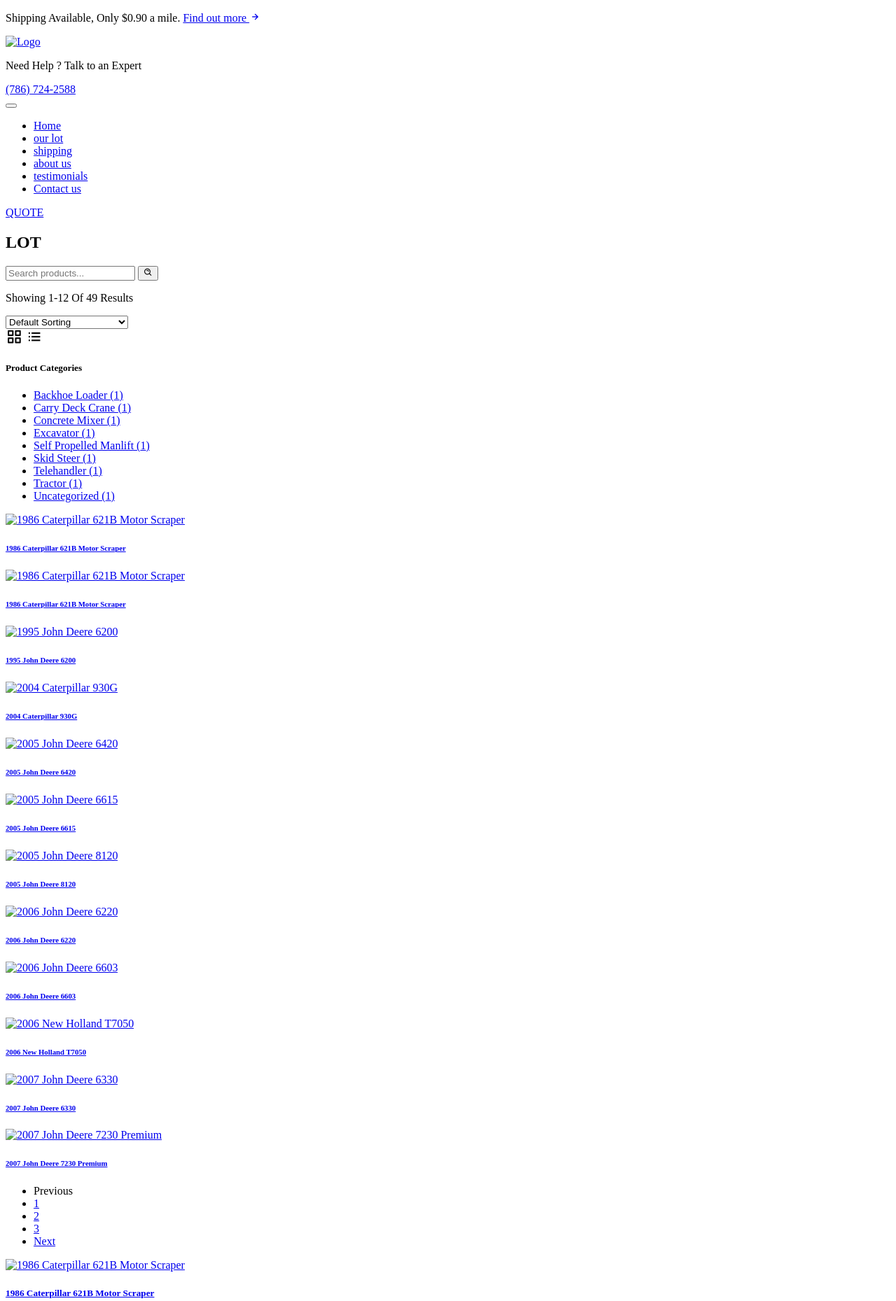
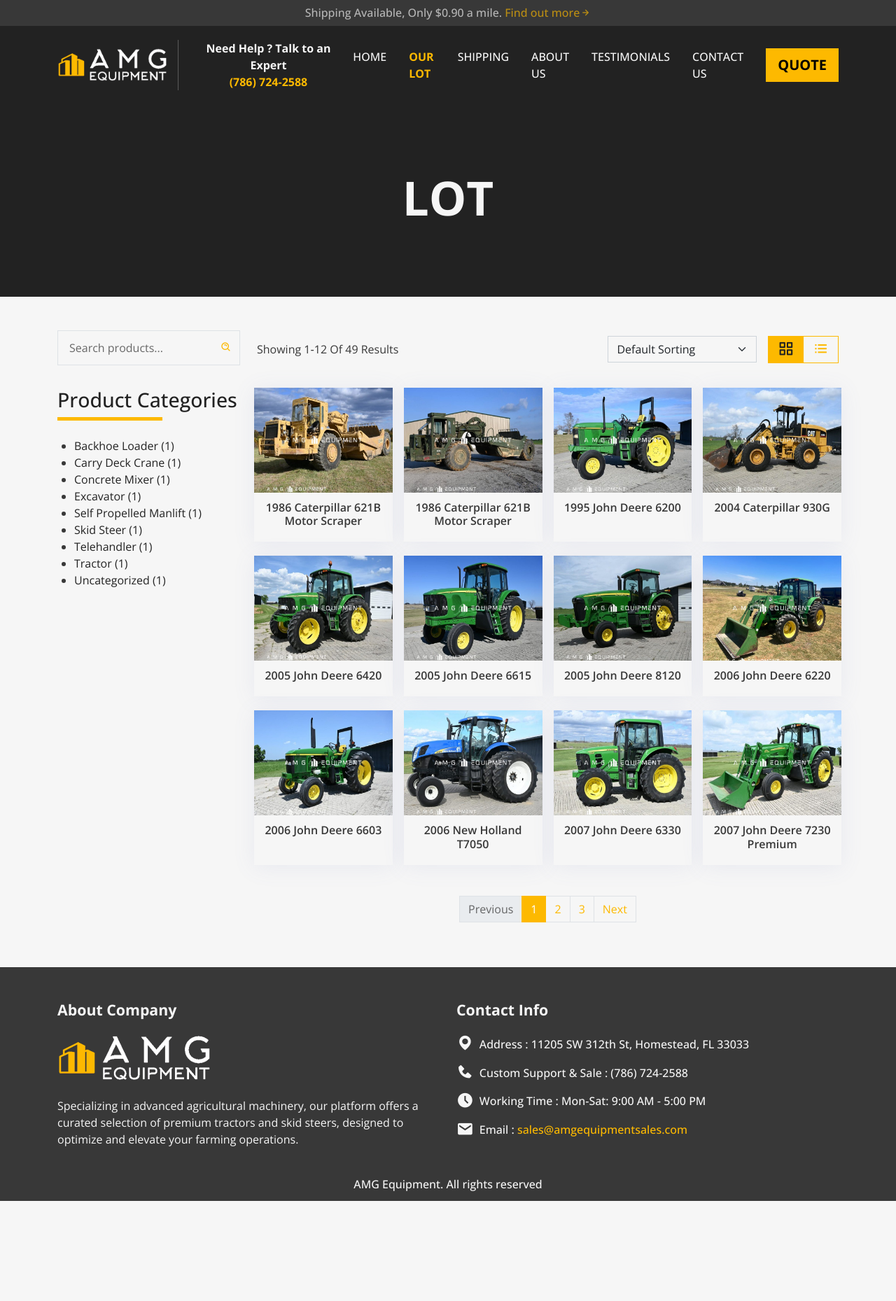
Before and after one commit to AmitDeka/AMG_Equipment, a website: page LOT.html in a window 1280 px wide. Shown: the top 1859 px of the page at 70% size. After the commit the page ends 1716 px from the top, so only its background shows below. Drawn offline with nearby package versions, Linux system fonts and the light colour scheme; the site is published under a folder, as on GitHub Pages, so addresses that start at the root find nothing.

Commit message:
Update 11.09

```diff
--- a/LOT.html
+++ b/LOT.html
@@ -5,27 +5,27 @@
     <meta name="viewport" content="width=device-width, initial-scale=1.0" />
     <title>LOT - AMG Equipments</title>
 
-    <link rel="stylesheet" href="/assets/style/css/global.css" />
+    <link rel="stylesheet" href="assets/style/css/global.css" />
 
     <!-- favicon starts here -->
     <link
       rel="apple-touch-icon"
       sizes="180x180"
-      href="/assets/images/favicon/apple-touch-icon.png" />
+      href="assets/images/favicon/apple-touch-icon.png" />
     <link
       rel="icon"
       type="image/png"
       sizes="32x32"
-      href="/assets/images/favicon/favicon-32x32.png" />
+      href="assets/images/favicon/favicon-32x32.png" />
     <link
       rel="icon"
       type="image/png"
       sizes="16x16"
-      href="/assets/images/favicon/favicon-16x16.png" />
-    <link rel="manifest" href="/assets/images/favicon/site.webmanifest" />
+      href="assets/images/favicon/favicon-16x16.png" />
+    <link rel="manifest" href="assets/images/favicon/site.webmanifest" />
     <link
       rel="mask-icon"
-      href="/assets/images/favicon/safari-pinned-tab.svg"
+      href="assets/images/favicon/safari-pinned-tab.svg"
       color="#5bbad5" />
     <meta name="msapplication-TileColor" content="#da532c" />
     <meta name="theme-color" content="#ffffff" />
@@ -38,12 +38,12 @@
     <!-- Icon library starts here -->
 
     <!-- select2 with bootstrap-5 starts here -->
-    <link href="/assets/libs/select2/select2.min.css" rel="stylesheet" />
-    <link href="/assets/libs/select2/select2-bootstrap5.css" rel="stylesheet" />
+    <link href="assets/libs/select2/select2.min.css" rel="stylesheet" />
+    <link href="assets/libs/select2/select2-bootstrap5.css" rel="stylesheet" />
     <!-- select2 with bootstrap-5 starts here -->
 
     <!-- jQuery library starts here -->
-    <script src="/assets/libs/jQuery/jquery_3.7.1.min.js"></script>
+    <script src="assets/libs/jQuery/jquery_3.7.1.min.js"></script>
     <!-- jQuery library starts here -->
   </head>
   <body>
@@ -53,7 +53,7 @@
         <p class="mb-0 text-center nav-top-bar_text">
           Shipping Available, Only $0.90 a mile.
           <a
-            href="/shipping.html"
+            href="shipping.html"
             class="text-decoration-none d-inline-flex align-items-center"
             >Find out more <i class="bx bx-right-arrow-alt"></i
           ></a>
@@ -62,9 +62,9 @@
     </div>
     <nav class="navbar navbar-expand-lg bg-dark">
       <div class="container">
-        <a class="navbar-brand" href="/">
+        <a class="navbar-brand" href="">
           <img
-            src="/assets/images/logo.png"
+            src="assets/images/logo.png"
             class="img-fluid me-xl-4"
             alt="Logo" />
         </a>
@@ -90,36 +90,34 @@
         <div class="collapse navbar-collapse" id="navbarTogglerDemo02">
           <ul class="navbar-nav ms-auto me-lg-4 mb-2 mb-lg-0">
             <li class="nav-item">
-              <a class="nav-link text-light text-uppercase" href="/">Home</a>
+              <a class="nav-link text-light text-uppercase" href="">Home</a>
             </li>
             <li class="nav-item">
               <a
                 class="nav-link text-light text-uppercase active"
-                href="/LOT.html"
+                href="LOT.html"
                 >our lot</a
               >
             </li>
             <li class="nav-item">
-              <a
-                class="nav-link text-light text-uppercase"
-                href="/shipping.html"
+              <a class="nav-link text-light text-uppercase" href="shipping.html"
                 >shipping</a
               >
             </li>
             <li class="nav-item">
-              <a class="nav-link text-light text-uppercase" href="/about.html"
+              <a class="nav-link text-light text-uppercase" href="about.html"
                 >about us</a
               >
             </li>
             <li class="nav-item">
               <a
                 class="nav-link text-light text-uppercase"
-                href="/testimonial.html"
+                href="testimonial.html"
                 >testimonials</a
               >
             </li>
             <li class="nav-item">
-              <a class="nav-link text-light text-uppercase" href="/contact.html"
+              <a class="nav-link text-light text-uppercase" href="contact.html"
                 >Contact us</a
               >
             </li>
@@ -206,47 +204,47 @@
             <div class="mt-4">
               <ul class="ps-6">
                 <li>
-                  <a href="/" class="text-decoration-none text-dark"
+                  <a href="" class="text-decoration-none text-dark"
                     >Backhoe Loader (<span>1</span>)</a
                   >
                 </li>
                 <li>
-                  <a href="/" class="text-decoration-none text-dark"
+                  <a href="" class="text-decoration-none text-dark"
                     >Carry Deck Crane (<span>1</span>)</a
                   >
                 </li>
                 <li>
-                  <a href="/" class="text-decoration-none text-dark"
+                  <a href="" class="text-decoration-none text-dark"
                     >Concrete Mixer (<span>1</span>)</a
                   >
                 </li>
                 <li>
-                  <a href="/" class="text-decoration-none text-dark"
+                  <a href="" class="text-decoration-none text-dark"
                     >Excavator (<span>1</span>)</a
                   >
                 </li>
                 <li>
-                  <a href="/" class="text-decoration-none text-dark"
+                  <a href="" class="text-decoration-none text-dark"
                     >Self Propelled Manlift (<span>1</span>)</a
                   >
                 </li>
                 <li>
-                  <a href="/" class="text-decoration-none text-dark"
+                  <a href="" class="text-decoration-none text-dark"
                     >Skid Steer (<span>1</span>)</a
                   >
                 </li>
                 <li>
-                  <a href="/" class="text-decoration-none text-dark"
+                  <a href="" class="text-decoration-none text-dark"
                     >Telehandler (<span>1</span>)</a
                   >
                 </li>
                 <li>
-                  <a href="/" class="text-decoration-none text-dark"
+                  <a href="" class="text-decoration-none text-dark"
                     >Tractor (<span>1</span>)</a
                   >
                 </li>
                 <li>
-                  <a href="/" class="text-decoration-none text-dark"
+                  <a href="" class="text-decoration-none text-dark"
                     >Uncategorized (<span>1</span>)</a
                   >
                 </li>
@@ -256,10 +254,10 @@
           <div class="col-lg-9">
             <div class="row" id="gridViewContainer">
               <div class="col-6 col-md-4 col-xl-3 px-2 mb-5">
-                <a href="/product.html" class="text-decoration-none">
+                <a href="product.html" class="text-decoration-none">
                   <div class="card rounded-0 h-100 searchPage_gridCard">
                     <img
-                      src="/assets/images/lot/1-43.jpg"
+                      src="assets/images/lot/1-43.jpg"
                       class="card-img-top"
                       alt="1986 Caterpillar 621B Motor Scraper" />
                     <div class="card-body p-3">
@@ -271,10 +269,10 @@
                 </a>
               </div>
               <div class="col-6 col-md-4 col-xl-3 px-2 mb-5">
-                <a href="/product.html" class="text-decoration-none">
+                <a href="product.html" class="text-decoration-none">
                   <div class="card rounded-0 h-100 searchPage_gridCard">
                     <img
-                      src="/assets/images/lot/1-44.jpg"
+                      src="assets/images/lot/1-44.jpg"
                       class="card-img-top"
                       alt="1986 Caterpillar 621B Motor Scraper" />
                     <div class="card-body p-3">
@@ -286,10 +284,10 @@
                 </a>
               </div>
               <div class="col-6 col-md-4 col-xl-3 px-2 mb-5">
-                <a href="/product.html" class="text-decoration-none">
+                <a href="product.html" class="text-decoration-none">
                   <div class="card rounded-0 h-100 searchPage_gridCard">
                     <img
-                      src="/assets/images/lot/1-9.jpg"
+                      src="assets/images/lot/1-9.jpg"
                       class="card-img-top"
                       alt="1995 John Deere 6200" />
                     <div class="card-body p-3">
@@ -301,10 +299,10 @@
                 </a>
               </div>
               <div class="col-6 col-md-4 col-xl-3 px-2 mb-5">
-                <a href="/product.html" class="text-decoration-none">
+                <a href="product.html" class="text-decoration-none">
                   <div class="card rounded-0 h-100 searchPage_gridCard">
                     <img
-                      src="/assets/images/lot/8-21.jpg"
+                      src="assets/images/lot/8-21.jpg"
                       class="card-img-top"
                       alt="2004 Caterpillar 930G" />
                     <div class="card-body p-3">
@@ -316,10 +314,10 @@
                 </a>
               </div>
               <div class="col-6 col-md-4 col-xl-3 px-2 mb-5">
-                <a href="/product.html" class="text-decoration-none">
+                <a href="product.html" class="text-decoration-none">
                   <div class="card rounded-0 h-100 searchPage_gridCard">
                     <img
-                      src="/assets/images/lot/1-8.jpg"
+                      src="assets/images/lot/1-8.jpg"
                       class="card-img-top"
                       alt="2005 John Deere 6420" />
                     <div class="card-body p-3">
@@ -331,10 +329,10 @@
                 </a>
               </div>
               <div class="col-6 col-md-4 col-xl-3 px-2 mb-5">
-                <a href="/product.html" class="text-decoration-none">
+                <a href="product.html" class="text-decoration-none">
                   <div class="card rounded-0 h-100 searchPage_gridCard">
                     <img
-                      src="/assets/images/lot/1-7.jpg"
+                      src="assets/images/lot/1-7.jpg"
                       class="card-img-top"
                       alt="2005 John Deere 6615" />
                     <div class="card-body p-3">
@@ -346,10 +344,10 @@
                 </a>
               </div>
               <div class="col-6 col-md-4 col-xl-3 px-2 mb-5">
-                <a href="/product.html" class="text-decoration-none">
+                <a href="product.html" class="text-decoration-none">
                   <div class="card rounded-0 h-100 searchPage_gridCard">
                     <img
-                      src="/assets/images/lot/1-5.jpg"
+                      src="assets/images/lot/1-5.jpg"
                       class="card-img-top"
                       alt="2005 John Deere 8120" />
                     <div class="card-body p-3">
@@ -361,10 +359,10 @@
                 </a>
               </div>
               <div class="col-6 col-md-4 col-xl-3 px-2 mb-5">
-                <a href="/product.html" class="text-decoration-none">
+                <a href="product.html" class="text-decoration-none">
                   <div class="card rounded-0 h-100 searchPage_gridCard">
                     <img
-                      src="/assets/images/lot/1.jpeg"
+                      src="assets/images/lot/1.jpeg"
                       class="card-img-top"
                       alt="2006 John Deere 6220" />
                     <div class="card-body p-3">
@@ -376,10 +374,10 @@
                 </a>
               </div>
               <div class="col-6 col-md-4 col-xl-3 px-2 mb-5">
-                <a href="/product.html" class="text-decoration-none">
+                <a href="product.html" class="text-decoration-none">
                   <div class="card rounded-0 h-100 searchPage_gridCard">
                     <img
-                      src="/assets/images/lot/1-4.jpg"
+                      src="assets/images/lot/1-4.jpg"
                       class="card-img-top"
                       alt="2006 John Deere 6603" />
                     <div class="card-body p-3">
@@ -391,10 +389,10 @@
                 </a>
               </div>
               <div class="col-6 col-md-4 col-xl-3 px-2 mb-5">
-                <a href="/product.html" class="text-decoration-none">
+                <a href="product.html" class="text-decoration-none">
                   <div class="card rounded-0 h-100 searchPage_gridCard">
                     <img
-                      src="/assets/images/lot/1-23.jpg"
+                      src="assets/images/lot/1-23.jpg"
                       class="card-img-top"
                       alt="2006 New Holland T7050" />
                     <div class="card-body p-3">
@@ -406,10 +404,10 @@
                 </a>
               </div>
               <div class="col-6 col-md-4 col-xl-3 px-2 mb-5">
-                <a href="/product.html" class="text-decoration-none">
+                <a href="product.html" class="text-decoration-none">
                   <div class="card rounded-0 h-100 searchPage_gridCard">
                     <img
-                      src="/assets/images/lot/1-41.jpg"
+                      src="assets/images/lot/1-41.jpg"
                       class="card-img-top"
                       alt="2007 John Deere 6330" />
                     <div class="card-body p-3">
@@ -421,10 +419,10 @@
                 </a>
               </div>
               <div class="col-6 col-md-4 col-xl-3 px-2 mb-5">
-                <a href="/product.html" class="text-decoration-none">
+                <a href="product.html" class="text-decoration-none">
                   <div class="card rounded-0 h-100 searchPage_gridCard">
                     <img
-                      src="/assets/images/lot/1-39.jpg"
+                      src="assets/images/lot/1-39.jpg"
                       class="card-img-top"
                       alt="2007 John Deere 7230 Premium" />
                     <div class="card-body p-3">
@@ -453,12 +451,12 @@
             </div>
             <div class="row d-none" id="listViewContainer">
               <div class="col-12 mb-5">
-                <a href="/product.html" class="text-decoration-none">
+                <a href="product.html" class="text-decoration-none">
                   <div class="card searchPage_listCard">
                     <div class="row g-0">
                       <div class="col-5 col-md-4">
                         <img
-                          src="/assets/images/lot/1-43.jpg"
+                          src="assets/images/lot/1-43.jpg"
                           class="img-fluid rounded-start"
                           alt="1986 Caterpillar 621B Motor Scraper" />
                       </div>
@@ -474,12 +472,12 @@
                 </a>
               </div>
               <div class="col-12 mb-5">
-                <a href="/product.html" class="text-decoration-none">
+                <a href="product.html" class="text-decoration-none">
                   <div class="card searchPage_listCard">
                     <div class="row g-0">
                       <div class="col-5 col-md-4">
                         <img
-                          src="/assets/images/lot/1-44.jpg"
+                          src="assets/images/lot/1-44.jpg"
                           class="img-fluid rounded-start"
                           alt="1986 Caterpillar 621B Motor Scraper" />
                       </div>
@@ -495,12 +493,12 @@
                 </a>
               </div>
               <div class="col-12 mb-5">
-                <a href="/product.html" class="text-decoration-none">
+                <a href="product.html" class="text-decoration-none">
                   <div class="card searchPage_listCard">
                     <div class="row g-0">
                       <div class="col-5 col-md-4">
                         <img
-                          src="/assets/images/lot/1-9.jpg"
+                          src="assets/images/lot/1-9.jpg"
                           class="img-fluid rounded-start"
                           alt="1995 John Deere 6200" />
                       </div>
@@ -514,12 +512,12 @@
                 </a>
               </div>
               <div class="col-12 mb-5">
-                <a href="/product.html" class="text-decoration-none">
+                <a href="product.html" class="text-decoration-none">
                   <div class="card searchPage_listCard">
                     <div class="row g-0">
                       <div class="col-5 col-md-4">
                         <img
-                          src="/assets/images/lot/8-21.jpg"
+                          src="assets/images/lot/8-21.jpg"
                           class="img-fluid rounded-start"
                           alt="2004 Caterpillar 930G" />
                       </div>
@@ -559,9 +557,9 @@
           <div class="col-md-6">
             <div class="footer_about">
               <h6 class="font-bold mb-6 text-light">About Company</h6>
-              <a href="/" class="d-flex">
+              <a href="" class="d-flex">
                 <img
-                  src="/assets/images/logo.png"
+                  src="assets/images/logo.png"
                   class="img-fluid"
                   alt="Logo" />
               </a>
@@ -609,8 +607,8 @@
     </footer>
 
     <!-- JS start  -->
-    <script src="/assets/libs/select2/select2.min.js"></script>
-    <script src="/assets/js/global.js"></script>
+    <script src="assets/libs/select2/select2.min.js"></script>
+    <script src="assets/js/global.js"></script>
     <!-- JS end  -->
   </body>
 </html>
```
Also changed, not shown: about.html (+25 -27 lines), contact.html (+20 -22 lines), product.html (+58 -60 lines), shipping.html (+25 -25 lines), testimonial.html (+24 -26 lines).
